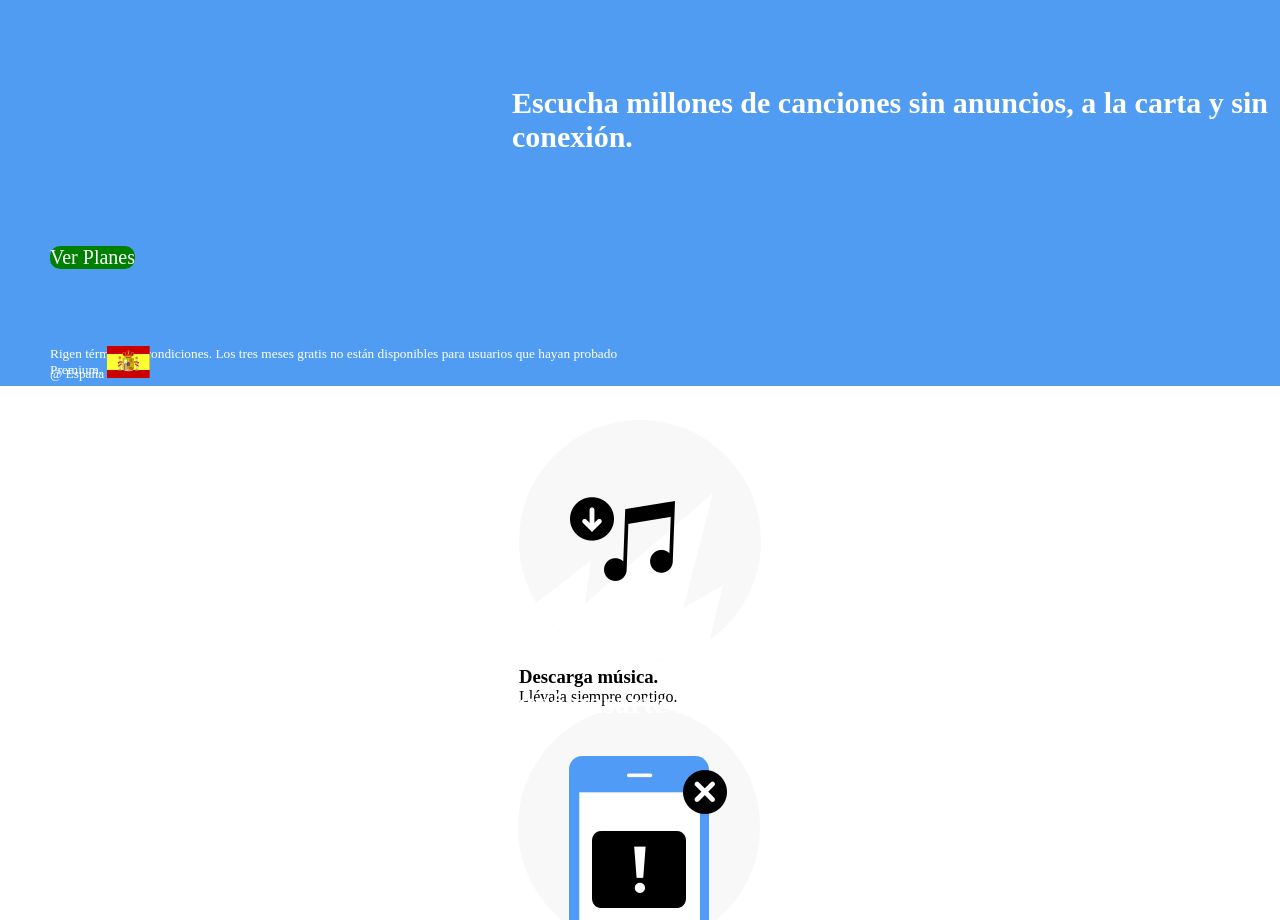
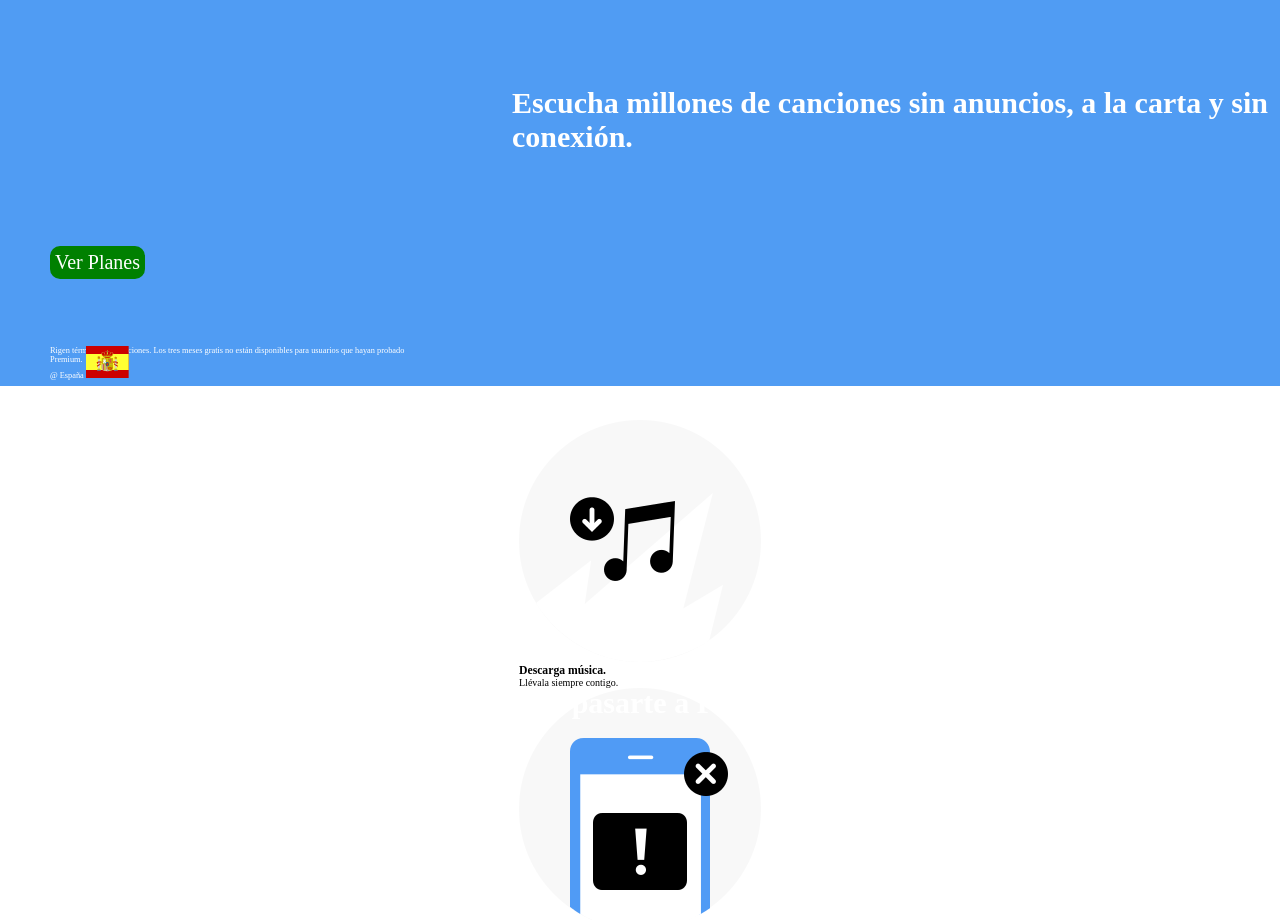
Before and after one commit to Adalab/promo-U-module-1-pair-13-spotify, a plain HTML site: page index.html in a window 1280 px wide. Shown: the part 254-1174 px from the top of the page. Drawn offline with Linux system fonts and the light colour scheme.

Commit message:
continue css

```diff
--- a/css/movil.css
+++ b/css/movil.css
@@ -1,3 +1,6 @@
+:root {
+    font-size: 62.5%;
+}
 * {
     box-sizing: border-box;
     margin: 0;
@@ -8,7 +11,7 @@
 
 }
 .cabecera{
-   background-color: black;
+    background-color: black;
     width: 100%;
     height: 40px;
     color: white;
@@ -25,7 +28,7 @@
     height: 40px;
     width: auto;
     }
-.imge{
+.section1 {
     background-position: right;
     height: 600px;
     padding-left: 40%;
@@ -34,9 +37,13 @@
     height: 600px;
     padding-left: 40%;
     display: flex;
-
-
 }
+/*.article {
+    color: white;
+    display: flex;
+    position: absolute;
+    top: 175px;
+}*/
 h1 {
     position:absolute;
     color: white;
@@ -47,7 +54,9 @@ h1 {
     font-family: "Roboto", sans-serif;
     font-size: 300%;
 }
-h2 {
+
+h2{
+    display: flex;
     position:relative;
     color: white;
     top: 300px;
@@ -57,6 +66,7 @@ h2 {
 .Planes {
     background-color: green;
     color:white;
+    padding: 5px;
     text-decoration: none;
     top: 500px;
     left: 50px;
@@ -82,3 +92,75 @@ small {
 .benefit1{
     justify-content: right;
 }
+
+
+
+
+
+/*
+:root {
+    font-size: 62.5%;
+}
+*{
+    box-sizing: border-box;
+    margin: 0;
+    padding: 0;
+}
+.page {
+    margin:0;
+}
+.container {
+    margin:0 1.5rem;
+}
+.page-header {
+    height: 5rem;
+    margin: 0;
+    width: 100%;
+    text-transform: uppercase;
+    background-color: #099d8d;
+    color:#ffffff;
+}
+.page-header-title {
+    margin: 0;
+    display: flex;
+    justify-content: space-around
+}
+.hero {
+    height: 42.10rem;
+    background-image: url(../Imagenes/equipo.jpg);
+    background-repeat: no-repeat;
+    background-size: cover;
+    background-position: center;
+}
+.hero .container {
+    height: 100%;
+    display: flex;
+    align-items: flex-end;
+}
+.hero-title {
+    margin: 0;
+    padding: 1rem;
+    background-color: #ffffff;
+    transform: translateY(50%);
+    flex-grow: 1;
+    margin 0 1.5rem;
+}
+.cabecera {
+    height: 3.5rem;
+    width: 100%;
+    text-transform: uppercase;
+    background-color: #14d9c4;
+    display: flex;
+
+}
+.cabecera-contenedor {
+    width: 100%;
+    display: flex;
+    align-items: center;
+    justify-content: space-around;
+}
+.boton {
+    color: #ffffff;
+    text-decoration: none;
+}
+*/
--- a/index.html
+++ b/index.html
@@ -16,8 +16,8 @@
         </div>
     </header>
     <main>
-        <section class="imge">
-            <article>
+        <section class="section1">
+            <article class="article">
                 <h1>Prueba Premium gratis 3 meses</h1>
                 <h2>Escucha millones de canciones sin anuncios, a la carta y sin conexión.</h2>
                 <a href="#" class="Planes">Ver Planes</a>
@@ -62,3 +62,26 @@
     </footer>
 </body>
 </html>
+
+
+
+
+<!--
+<body class=page>
+    <header class="page-header">
+         <div class="container"></div>
+             <h1 class="page-header-title">Grupo 6</h1>
+                <nav class="cabecera">
+                    <ul class="cabecera-contenedor">
+                        <li><a href="#" class="boton">Equipo</a></li>
+                        <li><a href="#" class="boton">Quienes somos</a></li>
+                        <li><a href="#" class="boton">Contacto</a></li>
+                    </ul>
+                </nav>
+        </div>
+    </header>
+    <main class="page-main">
+        <section class="hero">
+            <div class="container">
+                <h2 class="hero-title">Susana,Darling, Ariadna, Yasmin</h2>
+                -->
```
